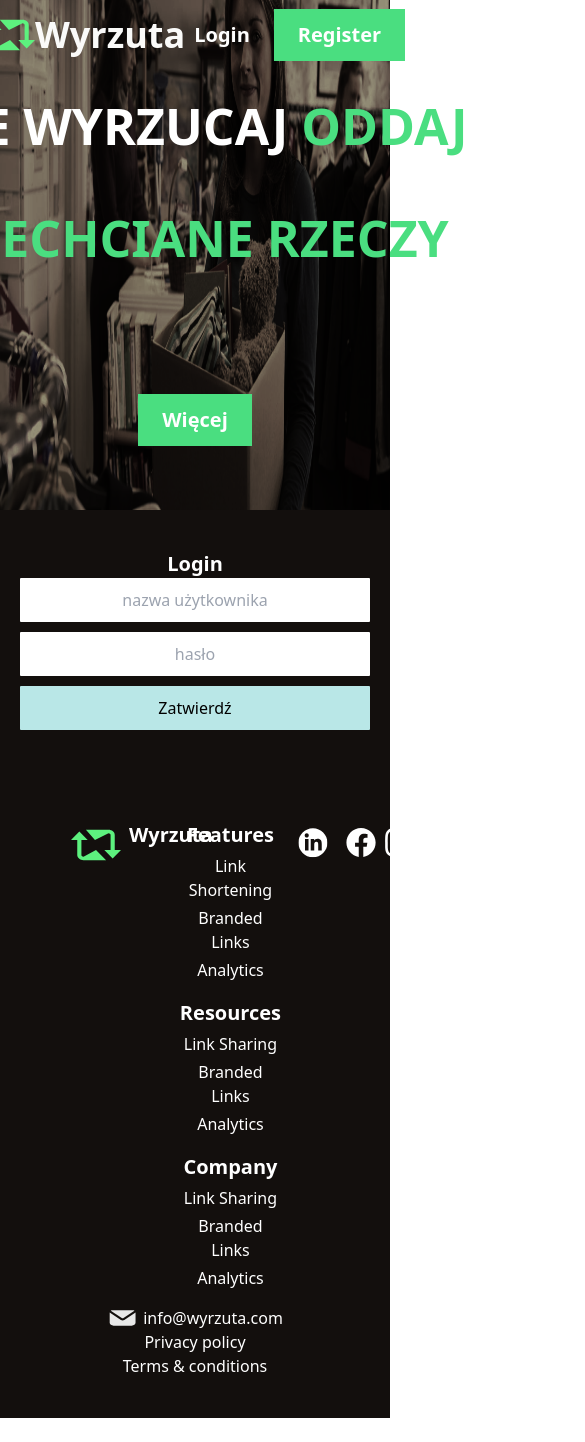
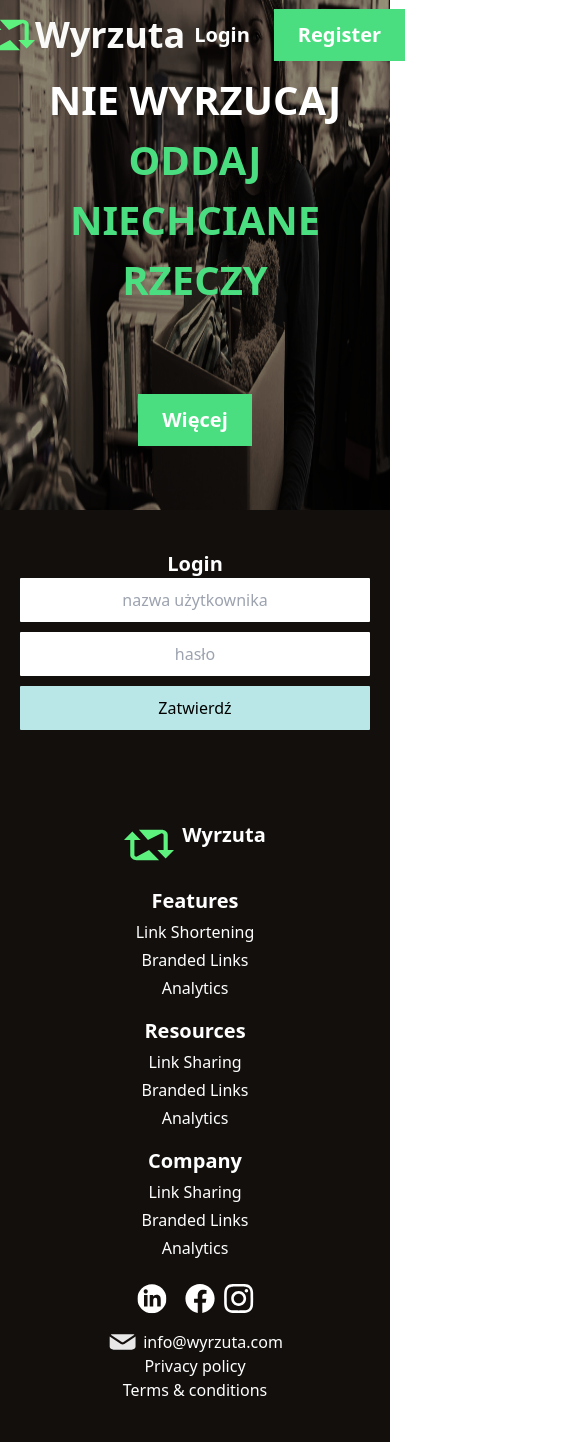
Before and after one commit to tomizdebski/WYRZUTA_APP, a React (Create React App) app: page /login in a window 390 px wide. Shown: the top 1442 px of the page, 585 px wide, since content can reach past the window. Before the commit the page ends 1418 px from the top, so only its background shows below. Built offline with nearby package versions, Linux system fonts and the light colour scheme; a web font is replaced by a local one; what google-maps-react, react-dotenv would draw is missing.

Commit message:
fix_footer_mobile_layout

```diff
--- a/src/App.js
+++ b/src/App.js
@@ -22,7 +22,7 @@ function App() {
   return (
 
 
-      <div className="flex w-screen bg-black">
+      <div className="flex w-[100%] bg-black">
         <UserContextProvider>
           <Routes>
             <Route path="/" element={<Layout />}>
--- a/src/components/Contact/Contact.scss
+++ b/src/components/Contact/Contact.scss
@@ -1,5 +1,5 @@
 .contact{
-    max-width: 400px;
+    max-width: 800px;
     margin: 0 auto;
     display: flex;
     flex-direction: column;
--- a/src/components/Footer/Footer.jsx
+++ b/src/components/Footer/Footer.jsx
@@ -1,9 +1,9 @@
 export default function Footer() {
   return (
     <div className="flex flex-col items-center justify-between min-h-[300px] gap-4 bg-[#130F0D] p-10 ">
-      <div className="flex xs:flex-row lg:flex-row  xs:items-center  gap-4 lg:items-start justify-between  relative w-[80%]">
+      <div className="flex flex-col sm:flex-row  xs:items-center  gap-4 lg:items-start justify-between  relative w-[80%]">
 
-        <div className="flex gap-2 items-top">
+        <div className="flex gap-2 items-top justify-center">
           <img className="w-[50px] h-[50px] " src="logo.svg" />
           <div className="text-white text-center lg:text-left font-oswald text-[20px] font-bold  relative">
             Wyrzuta{" "}
@@ -11,7 +11,7 @@ export default function Footer() {
         </div>
         <div className="flex flex-col md:flex-row gap-4 ">
         <div className="flex flex-col gap-1 shrink-0">
-          <div className="text-white text-[20px] text-center lg:text-left font-bold  relative w-[104px]">
+          <div className="text-white text-[20px] text-center lg:text-left font-bold  relative ">
             Features{" "}
           </div>
           <div className="text-white text-center lg:text-left relative">
@@ -26,7 +26,7 @@ export default function Footer() {
         </div>
 
         <div className="flex flex-col gap-1 shrink-0 relative">
-          <div className="text-white text-[20px] text-center lg:text-left font-bold  relative w-[104px]">
+          <div className="text-white text-[20px] text-center lg:text-left font-bold  relative ">
             Resources{" "}
           </div>
           <div className="text-white text-center lg:text-left  relative">
@@ -42,7 +42,7 @@ export default function Footer() {
 
 
         <div className="flex flex-col gap-1  shrink-0 relative">
-          <div className="text-white text-center text-[20px] xs:text-center lg:text-left font-bold  relative w-[104px]">
+          <div className="text-white text-center text-[20px] xs:text-center lg:text-left font-bold  relative ">
             Company{" "}
           </div>
           <div className="text-white text-center lg:text-left  relative">
@@ -56,7 +56,7 @@ export default function Footer() {
           </div>
         </div>
         </div>
-        <div className="flex flex-row gap-[9px] items-start justify-start shrink-0 relative pt-2">
+        <div className="flex flex-row gap-[9px] items-start justify-center shrink-0 relative pt-2">
           <div className="flex flex-row gap-1 items-center justify-start ">
             <img
               src="linkedin.svg"
--- a/src/components/Login/Login.jsx
+++ b/src/components/Login/Login.jsx
@@ -27,7 +27,7 @@ export default function Login() {
   }
 
   return (
-    <div className="w-[100%] bg-[#130F0D]">
+    <div className="flex align-super bg-[#130F0D]">
       <div className="login ">
         <h1 className="text-xl font-bold font-oswald text-white">Login</h1>
         <Formik
--- a/src/components/Login/Login.scss
+++ b/src/components/Login/Login.scss
@@ -1,6 +1,6 @@
 .login{
-    max-width: 400px;
-    margin: 0 auto;
+
+    margin:auto;
     display: flex;
     flex-direction: column;
     align-items: stretch;
--- a/src/components/Navbar/Navbar.jsx
+++ b/src/components/Navbar/Navbar.jsx
@@ -96,19 +96,19 @@ function Navbar() {
           </div>
         </div>
         <div className="self-stretch h-[376px] flex-col justify-between items-center flex">
-          <div className="w-[1198px] h-[266px] text-center">
-            <span className="text-white text-[50px] lg:text-[80px] font-bold font-oswald uppercase leading-[112px]">
+          <div className="text-center">
+            <span className="text-white text-[40px] lg:text-[80px] font-bold font-oswald uppercase ">
               nie wyrzucaj{" "}
             </span>
-            <span className="text-green-400 text-[50px] lg:text-[80px] font-bold font-oswald uppercase leading-[112px] ">
+            <span className="text-green-400 text-[40px] lg:text-[80px] font-bold font-oswald uppercase ">
               oddaj
             </span>
-            <span className="text-white text-[50px] lg:text-[80px] font-bold font-oswald uppercase leading-[112px] ">
+            <span className="text-white text-[40px] lg:text-[80px] font-bold font-oswald uppercase ">
               {" "}
               <br />
             </span>
 
-            <span className="text-green-400 text-[50px] lg:text-[80px] font-bold font-oswald uppercase leading-[112px] ">
+            <span className="text-green-400 text-[40px] lg:text-[80px] font-bold font-oswald uppercase  ">
               {" "}
               niechciane rzeczy{" "}
             </span>
```
Also changed, not shown: tailwind.config.js (line endings or trailing spaces).
